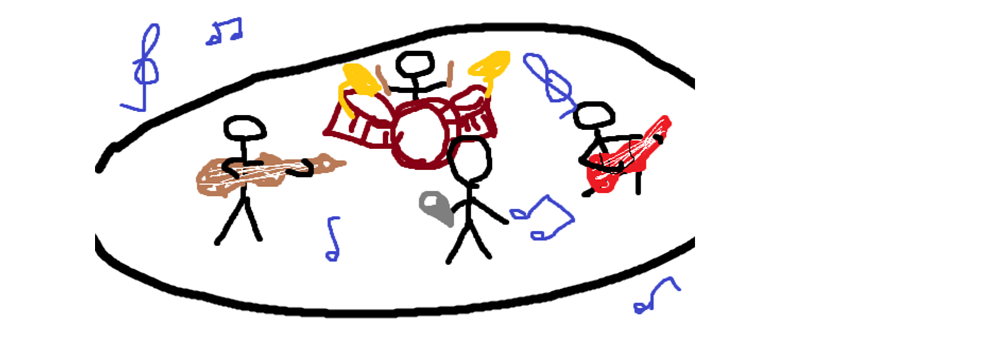
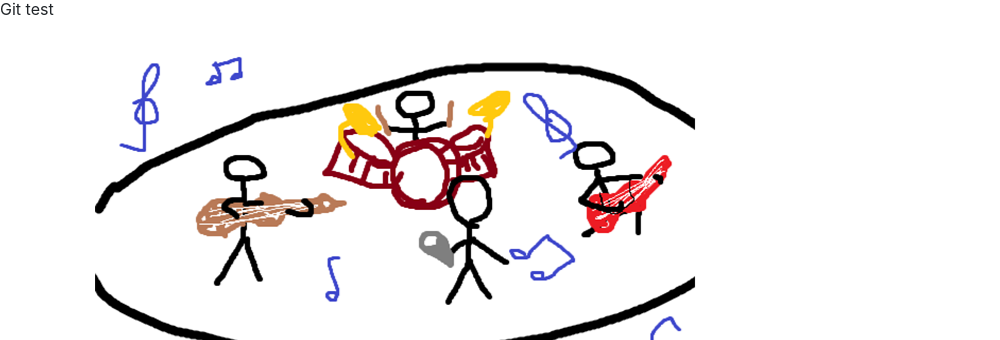
Before and after one commit to JuanBoccardo/CoderTPFinal, a plain HTML site: page index.html in a window 1280 px wide. Shown: the part 269-609 px from the top of the page, without its empty margins (0-1000 px from the left). Drawn offline with nearby package versions, Linux system fonts and the light colour scheme.

Commit message:
test_commit1

```diff
--- a/index.html
+++ b/index.html
@@ -23,6 +23,7 @@
         <a href="band.html">The Band</a> |
         <a href="contact.html">Contact</a> |
     </nav>
+	<p>Git test</p>
     <div class="container">
         <section class="itemHeader">
             <div id="mainPageCarousel" class="carousel slide" data-ride="carousel">
```
